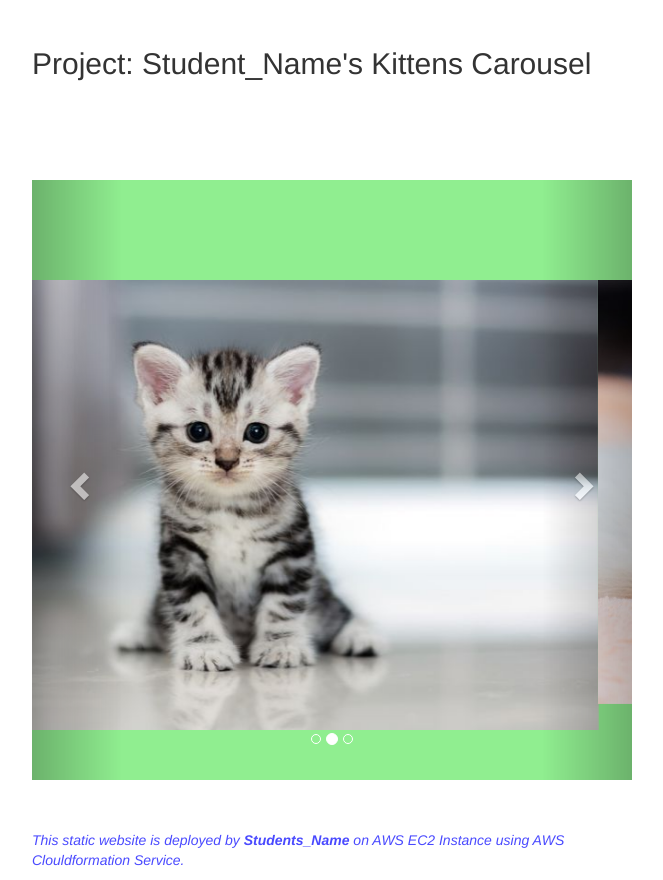
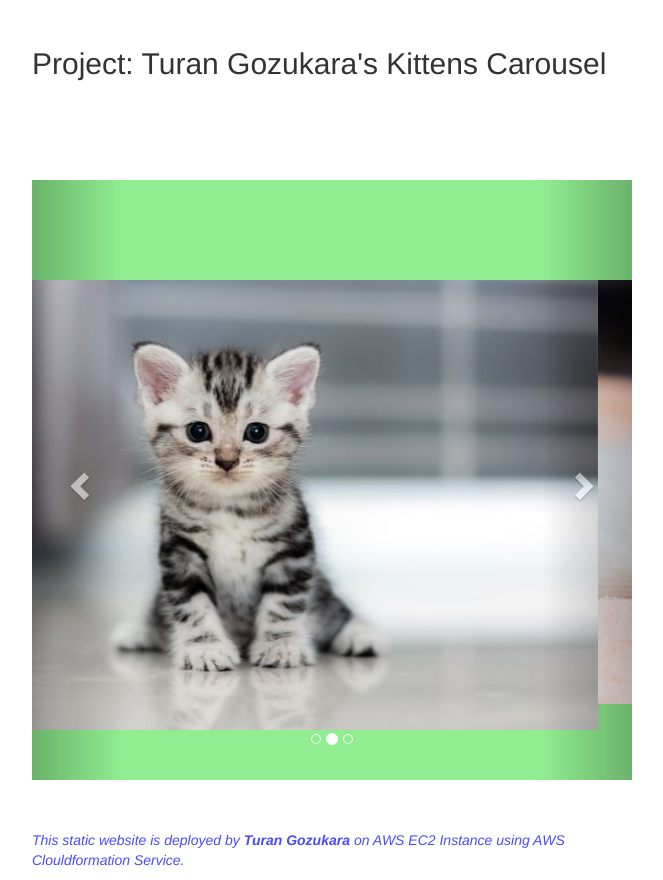
Before and after one commit to turangozukara/Kitten-Carousel, a plain HTML site: page 101-kittens-carousel-static-website-ec2/static-web/index.html in a window 1280 px wide. Shown: the part 403-1283 px from the top of the page, without its empty margins (308-971 px from the left). Drawn offline with nearby package versions, Linux system fonts and the light colour scheme.

Commit message:
updatev2

```diff
--- a/101-kittens-carousel-static-website-ec2/static-web/index.html
+++ b/101-kittens-carousel-static-website-ec2/static-web/index.html
@@ -43,9 +43,9 @@
 
 <body>
 
-  <div><img src="https://clarusway.com/wp-content/uploads/2020/06/clarusway_logo.png" /></div>
+  <div><img src="https://clarusway.com/wp-content/uploads/2022/12/clarusway-logo-black.png" /></div>
 
-  <h2> Project: Student_Name's Kittens Carousel</h2>
+  <h2> Project: Turan Gozukara's Kittens Carousel</h2>
 
   <div id="myCarousel" class="carousel slide" data-ride="carousel">
     <!-- Indicators -->
@@ -80,7 +80,7 @@
   </div>
 
 
-  <p class="footnote"><i>This static website is deployed by <b> Students_Name </b> on AWS EC2 Instance using AWS
+  <p class="footnote"><i>This static website is deployed by <b> Turan Gozukara </b> on AWS EC2 Instance using AWS
       Clouldformation Service.</i></p>
 </body>
 
```
